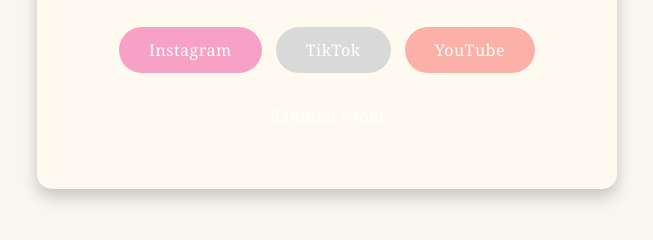
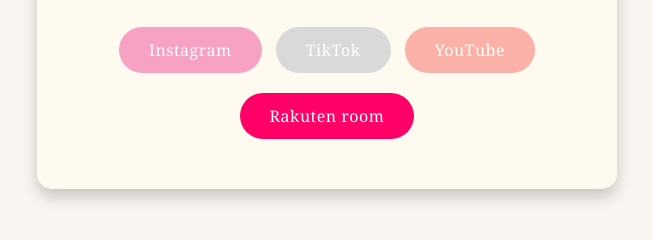
Before and after one commit to Daikinchi/Daikinchi.github.io, a plain HTML site: page index.html in a window 1280 px wide. Shown: the part 234-474 px from the top of the page, without its empty margins (313-966 px from the left). Drawn offline with Linux system fonts and the light colour scheme.

Commit message:
Update style.css

```diff
--- a/style.css
+++ b/style.css
@@ -36,7 +36,7 @@ h1 {
     font-size: 1em;
     letter-spacing: 0.5px;
 }
-.twitter { background-color: #9ac6f4; }
+.rakuten { background-color: #FF0066; }
 .instagram { background-color: #f7a1c4; }
 .tiktok { background-color: #d9d9d9; }
 .youtube { background-color: #fbb1a8; }
```
